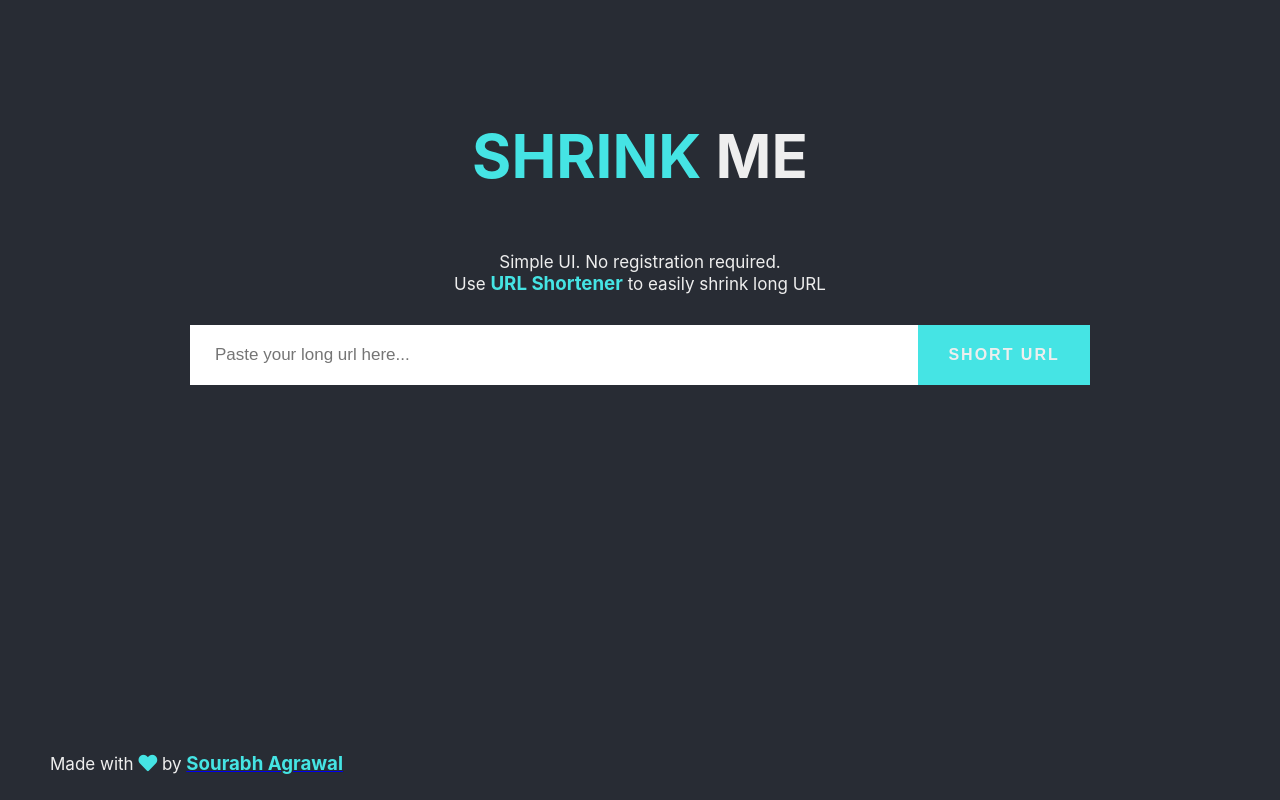
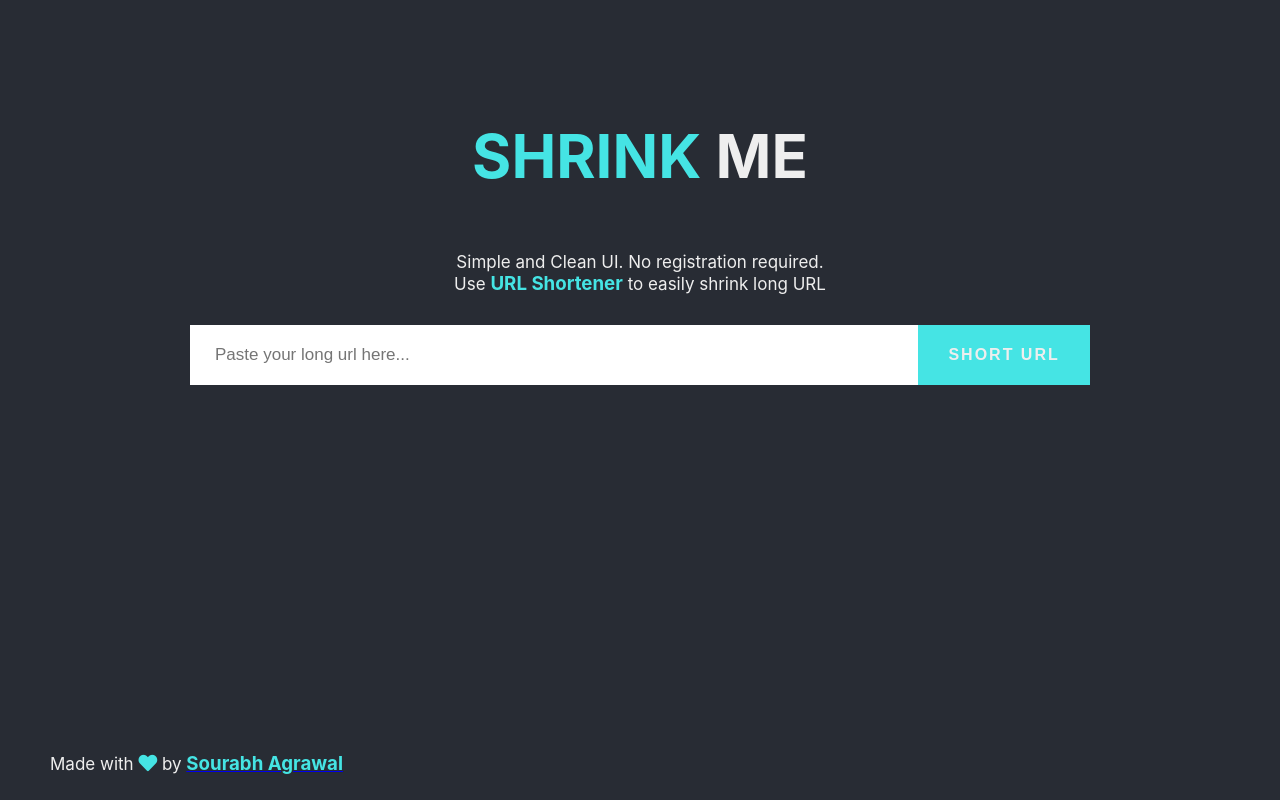
Before and after one commit to sourabhagrawal23/url-shortener-client, a React (Create React App) app: page / in a window 1280 px wide. Built offline with nearby package versions, Linux system fonts and the light colour scheme.

Commit message:
Minor Changes

```diff
--- a/src/Homepage.js
+++ b/src/Homepage.js
@@ -77,7 +77,7 @@ class Homepage extends Component {
           <span>SHRINK</span> ME
         </h1>
         <div className="description">
-          Simple UI. No registration required.
+          Simple and Clean UI. No registration required.
           <br />
           Use <span>URL Shortener</span> to easily shrink long URL
         </div>
```
